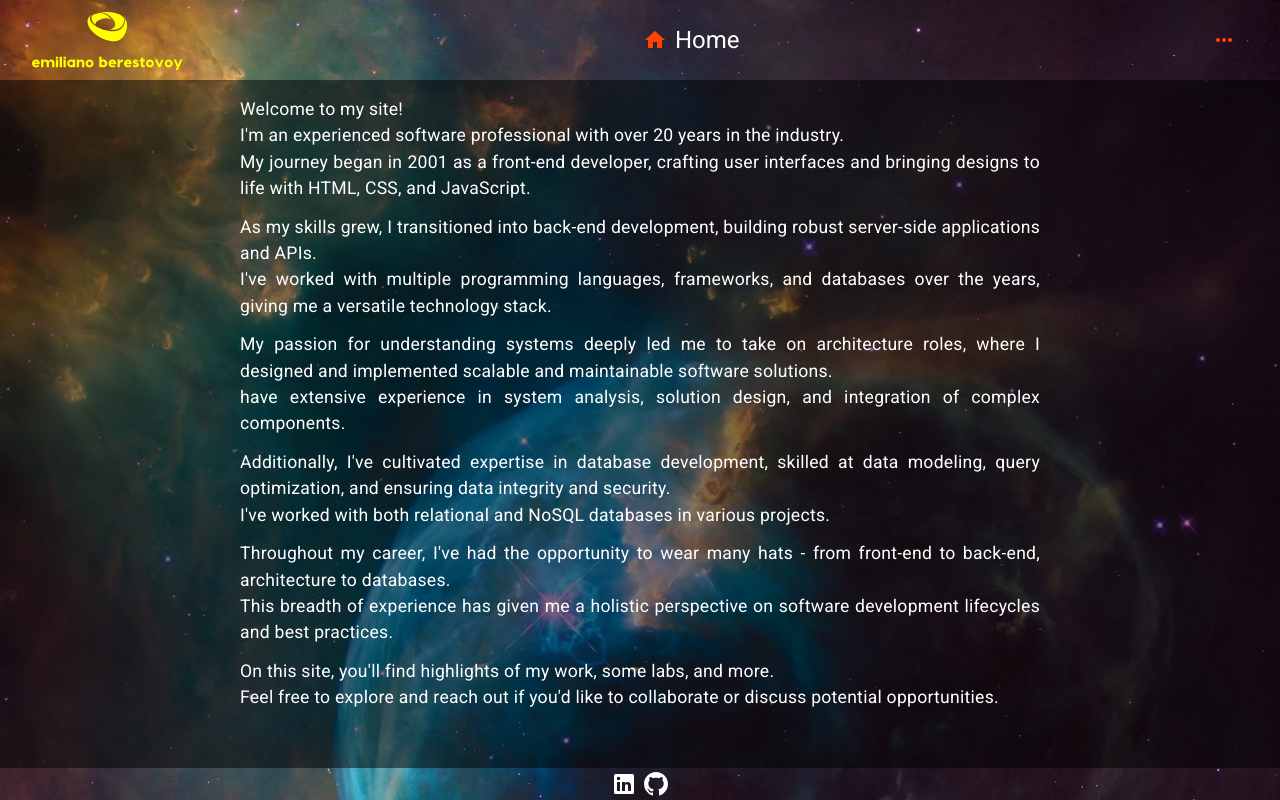
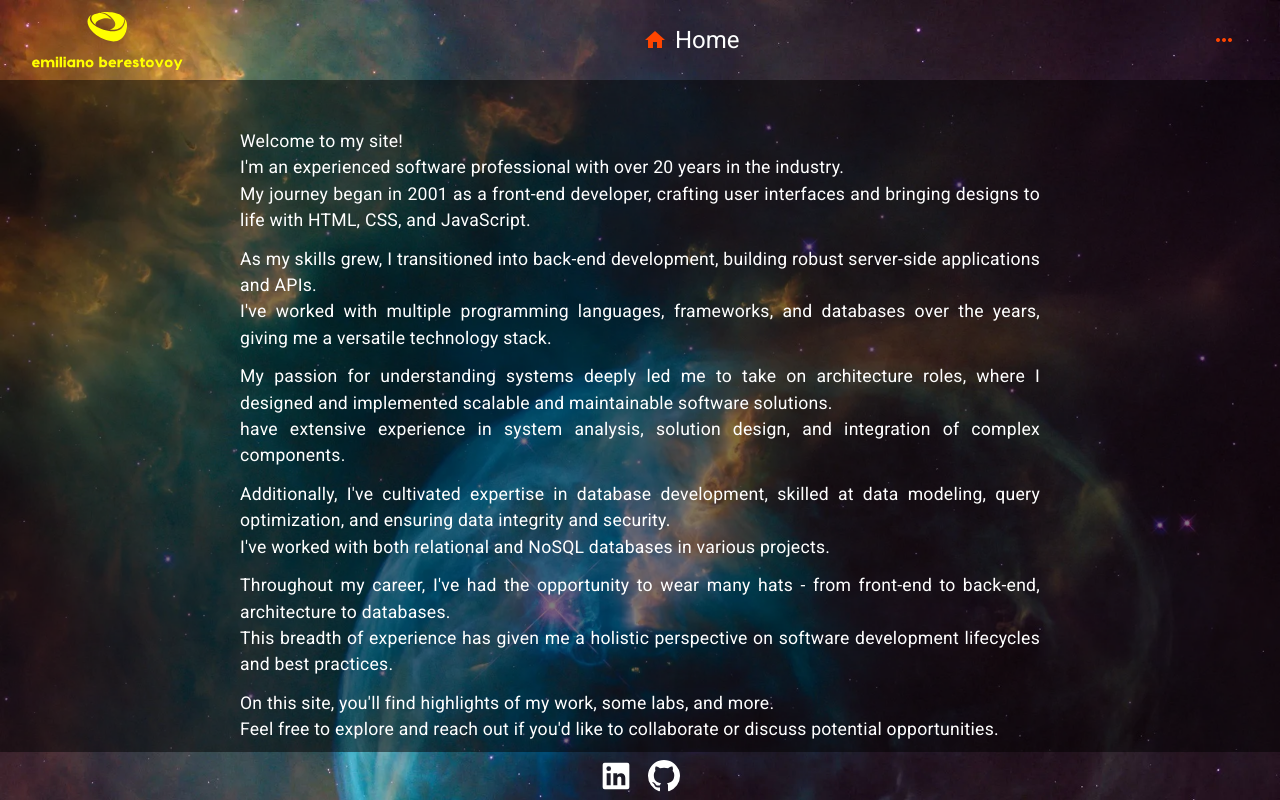
Before and after one commit to emiber/emiber, an Angular app: page /home in a window 1280 px wide. Built offline with nearby package versions, Linux system fonts and the light colour scheme.

Commit message:
More & more styles...

```diff
--- a/src/app/app.component.scss
+++ b/src/app/app.component.scss
@@ -7,7 +7,7 @@
 }
 
 $topBarHeigth : 5rem;
-$footerHeigth : 2rem;
+$footerHeigth : 3rem;
 
 .topBar,
 .content,
--- a/src/app/components/footer/footer.component.scss
+++ b/src/app/components/footer/footer.component.scss
@@ -17,8 +17,8 @@ a {
 }
 
 svg {
-    width: 1.5rem;
-    height: 1.5rem;
-    margin: 0 .25rem;
+    width: 2rem;
+    height: 2rem;
+    margin: 0 .5rem;
     color: $svgColor;
 }
--- a/src/app/components/top-bar/top-bar.component.scss
+++ b/src/app/components/top-bar/top-bar.component.scss
@@ -30,6 +30,6 @@ h1 {
     svg {
         height: 4rem;
         width: auto;
-        color: yellow;
+        color: $logoColor;
     }
 }
--- a/src/app/styles/variables.scss
+++ b/src/app/styles/variables.scss
@@ -8,10 +8,11 @@ $contentBGColor: rgba(0, 0, 0, .5);
 $contentFontColor: #fff;
 
 $svgColor: #fff;
+$logoColor: yellow;
 
 .main {
     max-width: 800px;
-    margin: 0 auto;
+    margin: 2rem auto;
 }
 
 p {
```
